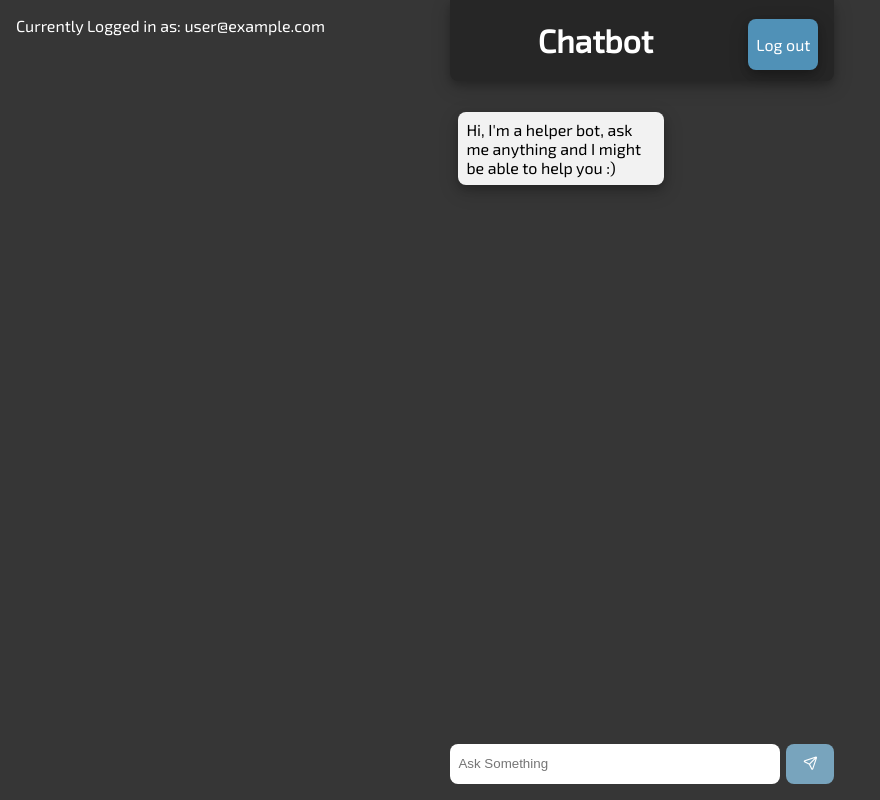
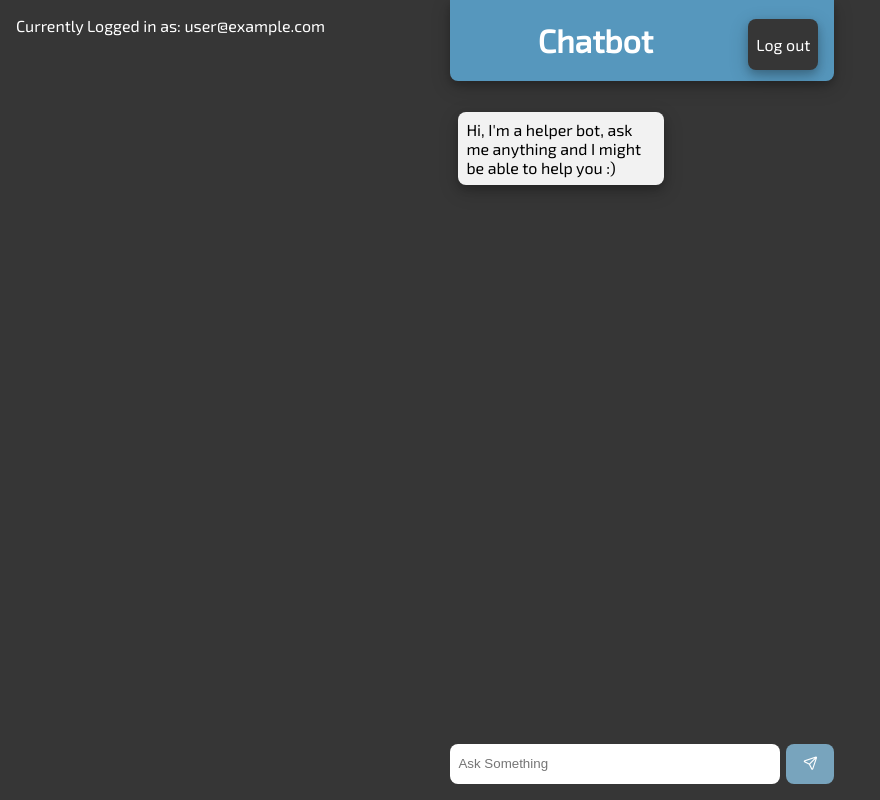
Before and after one commit to lrsbn/chatbot, a React (Create React App) app in the folder chatbot/: page / in a window 1280 px wide. Shown: the whole page, without its empty margins (0-880 px from the left). Built offline with nearby package versions, Linux system fonts and the light colour scheme; no server answers; sample sign-in values are in the browser's storage.

Commit message:
CSS Header Changes

```diff
--- a/chatbot/src/components/chatbotResponder.jsx
+++ b/chatbot/src/components/chatbotResponder.jsx
@@ -4,7 +4,7 @@ import { answerIdGenerator } from './utils';
 export const chatbot = new class Chatbot {
     constructor() {
         this.answers = answers;
-        this.genericResponse = "Sorry, I can't understand what you're asking. ";
+        this.genericResponse = "Sorry, I can't understand what you're asking. For more help, visit our website or contact our support team. ";
         this.multipleResponses = "What did you mean exactly? ";
         this.initialResponse = "Hi, I'm a helper bot, ask me anything and I might be able to help you :)";
     }
--- a/chatbot/src/scss/_chatbot.scss
+++ b/chatbot/src/scss/_chatbot.scss
@@ -29,14 +29,14 @@
                     border-radius: .5rem;
                     margin: .5rem 0 0 .5rem;
                     padding: 1rem .5rem 1rem .5rem;
-                    background-color: $background-color-sent;
+                    // background-color: $background-color-sent;
+                    background-color: $background-color;
                     color: $color;
-                    transition: background-color .2s ease-in-out, color .2s ease-in-out;
+                    transition: background-color .2s ease-in-out;
                     box-shadow: 0 4px 8px 0 rgba(0, 0, 0, 0.2), 0 6px 20px 0 rgba(0, 0, 0, 0.19);
 
                     &:hover {
-                        background-color: white;
-                        color: black;
+                        background-color: $background-color-hover-alt;
                     }
                 }
             }
@@ -92,13 +92,10 @@
     padding-bottom: 1rem;
     width: inherit;
     background-color: $background-color;
-    // display: flex;
     display: grid;
     grid-template-columns: auto fit-content(5rem);
-    // grid-template-columns: 5fr 1fr;
 
     .inputField {
-        // flex-grow: 1;
         margin: .5rem .2rem 0 0;
         padding: .5rem;
         border-radius: .5rem;
@@ -107,18 +104,26 @@
     }
 
     .inputButton {
+        cursor: pointer;
         background-color: $background-color-sent;
         margin: .5rem 0 0 .2rem;
         padding: .5rem;
         border-radius: .5rem;
         border: none;
         width: 3rem;
+        transition: background-color .2s ease-in-out;
 
         i {
             color: $color;
         }
 
+        &:hover,
+        &:focus {
+            background-color: $background-color-hover;
+        }
+
         &:disabled {
+            cursor: default;
             background-color: $background-color-disabled;
         }
     }
--- a/chatbot/src/scss/_signup.scss
+++ b/chatbot/src/scss/_signup.scss
@@ -41,12 +41,11 @@
                 padding: .5rem;
                 background-color: $background-color-sent;
                 color: white;
-                transition: background-color .2s ease-in-out, color .2s ease-in-out;
+                transition: background-color .2s ease-in-out;
                 box-shadow: 0 4px 8px 0 rgba(0, 0, 0, 0.2), 0 6px 20px 0 rgba(0, 0, 0, 0.19);
 
                 &:hover {
-                    background-color: white;
-                    color: black
+                    background-color: $background-color-hover;
                 }
             }
         }
@@ -59,11 +58,10 @@
             background-color: $background-color-sent;
             border-radius: .5rem;
             box-shadow: 0 4px 8px 0 rgba(0, 0, 0, 0.2), 0 6px 20px 0 rgba(0, 0, 0, 0.19);
-            transition: background-color .2s ease-in-out, color .2s ease-in-out;
+            transition: background-color .2s ease-in-out;
 
             &:hover {
-                background-color: white;
-                color: black;
+                background-color: $background-color-hover;
             }
         }
     }
--- a/chatbot/src/scss/_variables.scss
+++ b/chatbot/src/scss/_variables.scss
@@ -2,11 +2,14 @@
 // Variables
 $font: 'Exo 2', sans-serif;
 $background-color: hsl(0, 0%, 21%);
-$background-color-header: hsl(0, 0%, 15%);
+// $background-color-header: hsl(0, 0%, 15%);
+$background-color-header: hsl(202, 44%, 54%);
 $color: white;
 $color-sent: $color;
-$background-color-sent: hsla(202, 100%, 70%, 0.671);
+$background-color-sent: hsl(202, 44%, 54%);
 $background-color-disabled: hsla(202, 100%, 80%, 0.671);
+$background-color-hover: hsla(202, 100%, 50%, 0.671);
+$background-color-hover-alt: hsl(0, 0%, 11%);
 $color-received: black;
 $background-color-received: hsl(0, 0%, 95%);
 $error-color: hsl(0, 85%, 70%);
```
